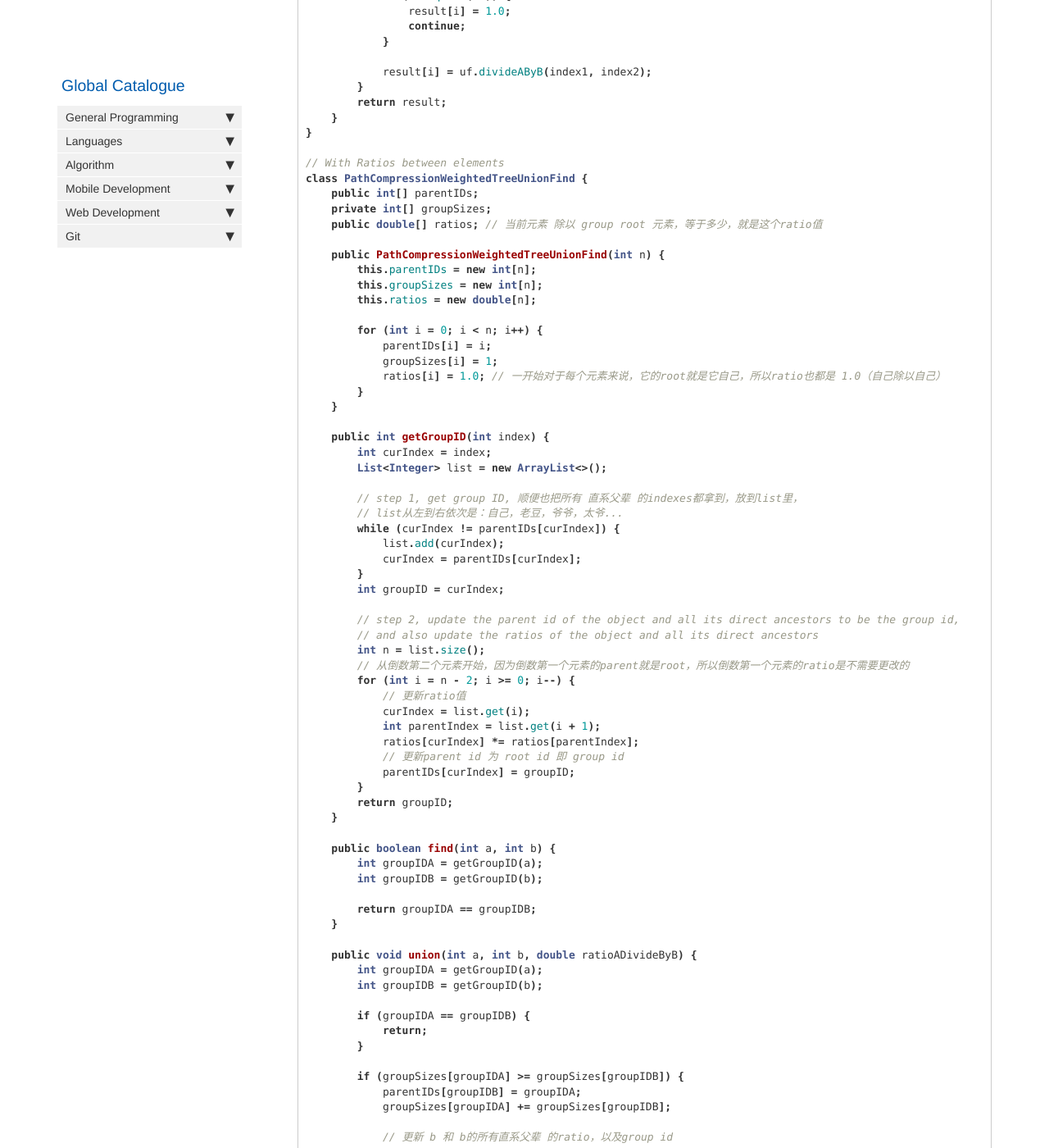
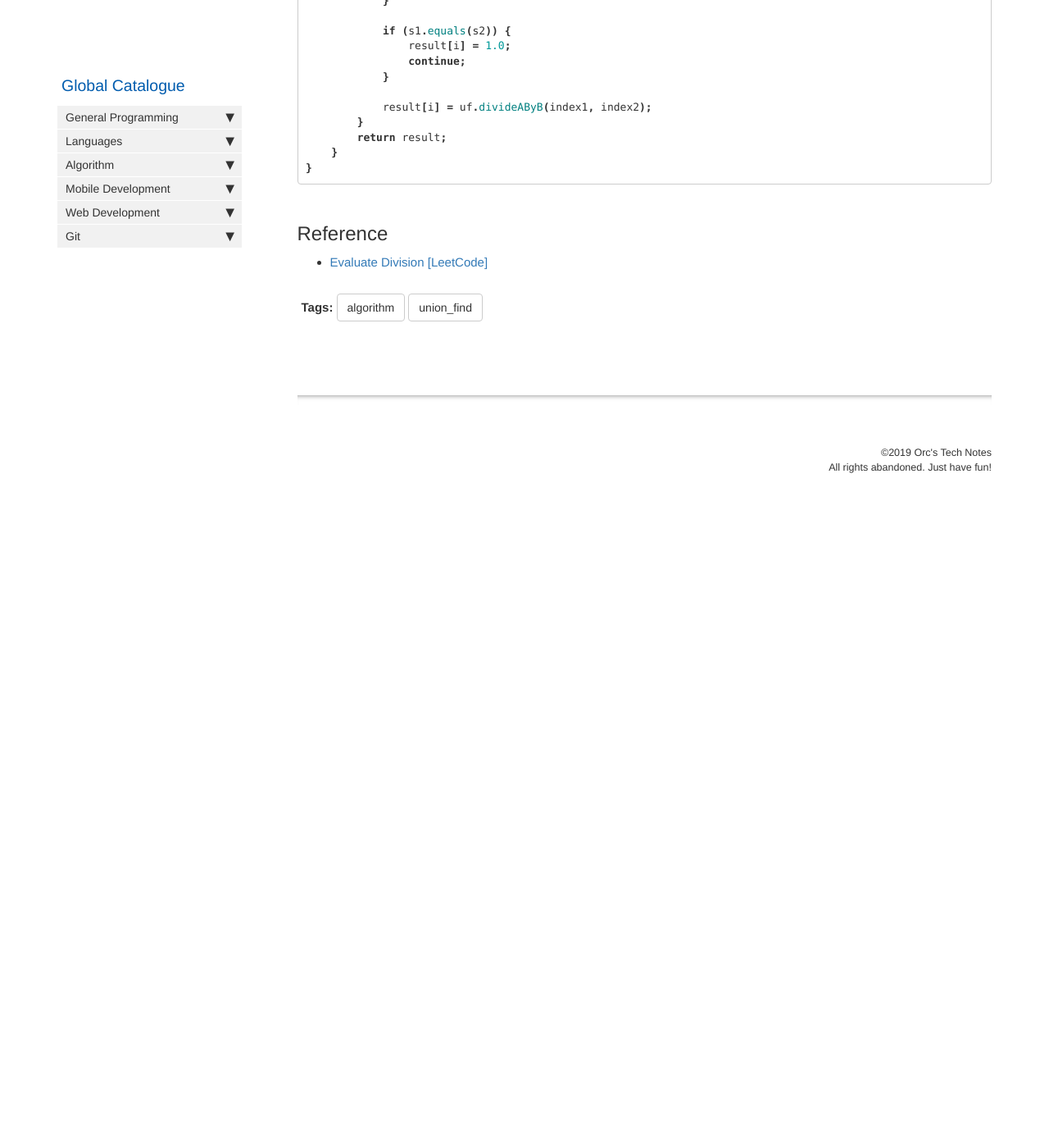
Before and after one commit to HungryOrc/hungryorc.github.io, a Jekyll site: the page built from pages/algorithm/algorithm_evaluate_division.md, in a window 1280 px wide and 1400 px high, scrolled down 2151 px. Shown: the whole window at 82% size. Built offline with Jekyll 4.4.1, drawn with Linux system fonts in a browser that asks for light colours; nearby versions of some CDN libraries; comment, search, counter and statistics services are not loaded; after the commit the page ends 2781 px from its top, so only the background shows below that; some of the changed text lies outside the part shown.

Commit message:
Update algorithm_evaluate_division.md

````diff
--- a/pages/algorithm/algorithm_evaluate_division.md
+++ b/pages/algorithm/algorithm_evaluate_division.md
@@ -105,108 +105,6 @@
         return result;
     }
 }
-
-// With Ratios between elements
-class PathCompressionWeightedTreeUnionFind {
-    public int[] parentIDs;
-    private int[] groupSizes;
-    public double[] ratios; // 当前元素 除以 group root 元素，等于多少，就是这个ratio值
-
-    public PathCompressionWeightedTreeUnionFind(int n) {
-        this.parentIDs = new int[n];
-        this.groupSizes = new int[n];
-        this.ratios = new double[n];
-
-        for (int i = 0; i < n; i++) {
-            parentIDs[i] = i;
-            groupSizes[i] = 1;
-            ratios[i] = 1.0; // 一开始对于每个元素来说，它的root就是它自己，所以ratio也都是 1.0（自己除以自己）
-        }
-    }
-
-    public int getGroupID(int index) {
-        int curIndex = index;
-        List<Integer> list = new ArrayList<>();
-
-        // step 1, get group ID, 顺便也把所有 直系父辈 的indexes都拿到，放到list里，
-        // list从左到右依次是：自己，老豆，爷爷，太爷...
-        while (curIndex != parentIDs[curIndex]) {
-            list.add(curIndex);
-            curIndex = parentIDs[curIndex];
-        }
-        int groupID = curIndex;
-
-        // step 2, update the parent id of the object and all its direct ancestors to be the group id,
-        // and also update the ratios of the object and all its direct ancestors
-        int n = list.size();
-        // 从倒数第二个元素开始，因为倒数第一个元素的parent就是root，所以倒数第一个元素的ratio是不需要更改的
-        for (int i = n - 2; i >= 0; i--) {
-            // 更新ratio值
-            curIndex = list.get(i);
-            int parentIndex = list.get(i + 1);
-            ratios[curIndex] *= ratios[parentIndex];
-            // 更新parent id 为 root id 即 group id
-            parentIDs[curIndex] = groupID;
-        }
-        return groupID;
-    }
-
-    public boolean find(int a, int b) {
-        int groupIDA = getGroupID(a);
-        int groupIDB = getGroupID(b);
-
-        return groupIDA == groupIDB;
-    }
-
-    public void union(int a, int b, double ratioADivideByB) {
-        int groupIDA = getGroupID(a);
-        int groupIDB = getGroupID(b);
-
-        if (groupIDA == groupIDB) {
-            return;
-        }
-
-        if (groupSizes[groupIDA] >= groupSizes[groupIDB]) {
-            parentIDs[groupIDB] = groupIDA;
-            groupSizes[groupIDA] += groupSizes[groupIDB];
-
-            // 更新 b 和 b的所有直系父辈 的ratio，以及group id
-            double ratioBDivideByA = 1.0 / ratioADivideByB;
-            int curIndex = b;
-            double ratioFactor = (ratioBDivideByA * ratios[a] / ratios[b]);
-            while (parentIDs[curIndex] != curIndex) {
-                int parentID = parentIDs[curIndex];
-                ratios[curIndex] *= ratioFactor;
-                parentIDs[curIndex] = groupIDA;
-                curIndex = parentID;
-            }
-        }
-        else {
-            parentIDs[groupIDA] = groupIDB;
-            groupSizes[groupIDB] += groupSizes[groupIDA];
-
-            // 更新 a 和 a的所有直系父辈 的ratio，以及group id
-            int curIndex = a;
-            double ratioFactor = ratioADivideByB * ratios[b] / ratios[a];
-            while (parentIDs[curIndex] != curIndex) {
-                int parentID = parentIDs[curIndex];
-                ratios[curIndex] *= ratioFactor;
-                parentIDs[curIndex] = groupIDB;
-                curIndex = parentID;
-            }
-        }
-    }
-
-    public double divideAByB(int a, int b) {
-        // 如果a和b不在一个group里，则它们之间不可相除，因为它们之间根本毫无关联
-        if (!find(a, b)) {
-            return -1.0;
-        }
-
-        // 到了这里的时候，a和b的ratio值必然都是它们相对于它们的(共同的)root element 的倍数值了
-        return ratios[a] / ratios[b];
-    }
-}
 ```
 
 ## Reference
````
Also changed, not shown: other parts of pages/algorithm/algorithm_evaluate_division.md (+1 -1 lines).
